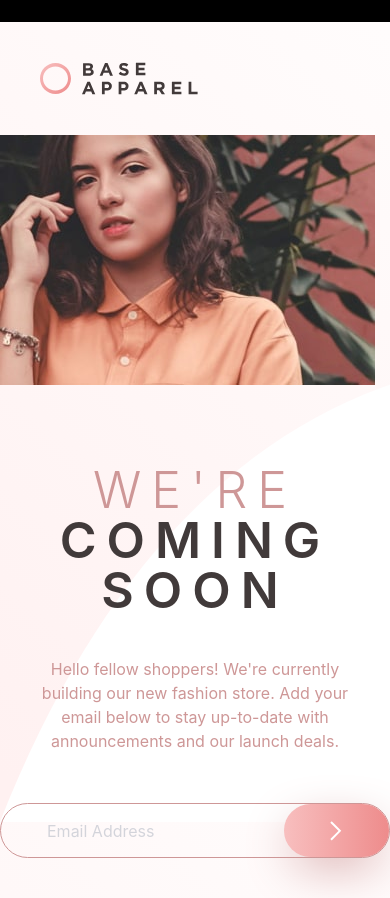
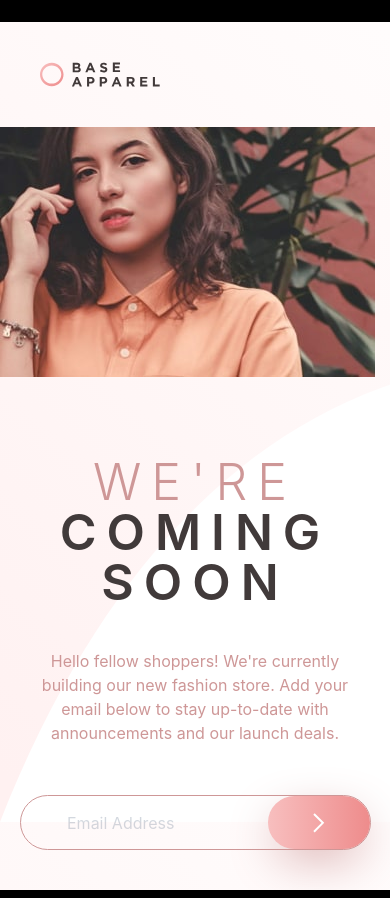
Before and after one commit to horoserp/coming-soon, a React (Create React App) app: page / in a window 390 px wide. Built offline with nearby package versions, Linux system fonts and the light colour scheme.

Commit message:
Add responsiveness to EmailInput.

```diff
--- a/src/components/EmailInput.js
+++ b/src/components/EmailInput.js
@@ -38,9 +38,10 @@ const EmailInput = () => {
         <Flex
           className={`formContainer ${formik.errors.email ? "red" : ""}`}
           borderRadius={30}
-          w={"100%"}
+          w={{ base: "90%", lg: "100%" }}
           h={55}
           pl={30}
+          ml={{ base: 5, lg: 0 }}
         >
           <Input
             className="input"
```
Also changed, not shown: src/components/Card.js (+1 -0 lines).
